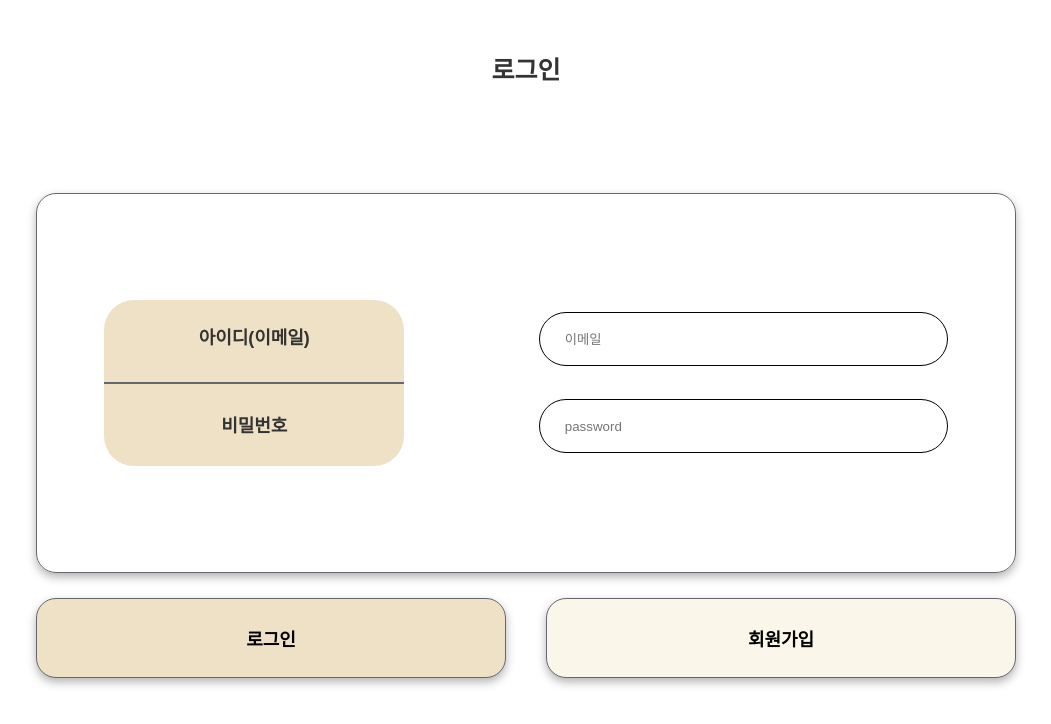
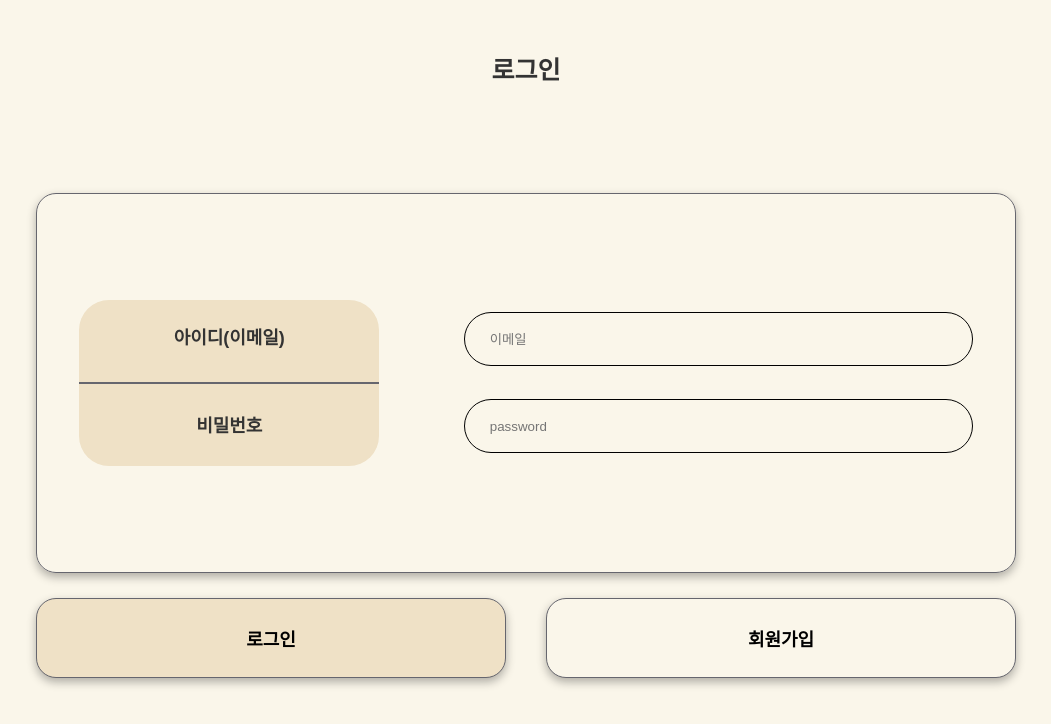
Before and after one commit to jiyxxn/react-chillpedia, a React (Vite) app: page /login in a window 1280 px wide. Shown: the top 724 px of the page, without its empty margins (114-1165 px from the left). Built offline with nearby package versions, Linux system fonts and the light colour scheme; no server answers; a web font is replaced by a local one.

Commit message:
🎨 Styling : Login 화면 이미지 수정

```diff
--- a/src/pages/Login.jsx
+++ b/src/pages/Login.jsx
@@ -99,6 +99,7 @@ const LoginContainer = styled.div`
   justify-content: center;
   align-items: center;
   height: 100vh;
+  background-color: #faf6ea;
 `;
 
 const LoginBox = styled.form`
@@ -159,9 +160,10 @@ const Divider = styled.hr`
 `;
 
 const LoginInput = styled.input`
-  width: 380px;
+  width: 480px;
   height: 50px;
   border: 1px solid black;
+  background-color: #faf6ea;
   border-radius: 50px;
   padding-left: 25px;
 `;
```
